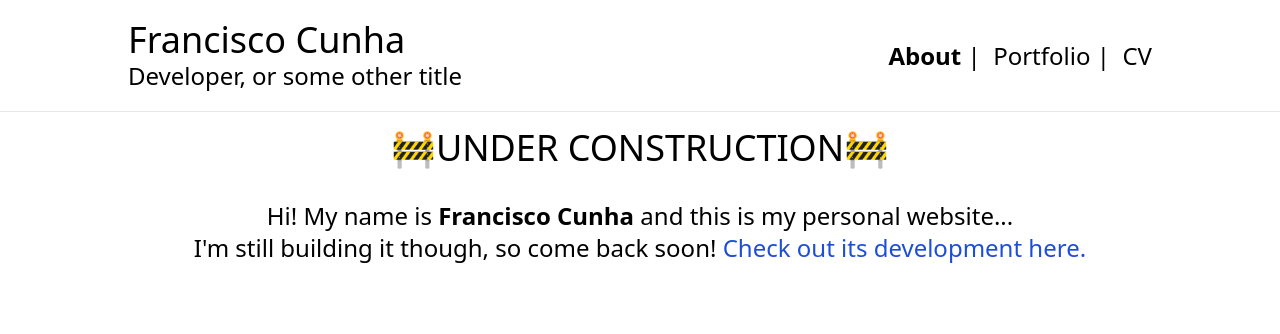
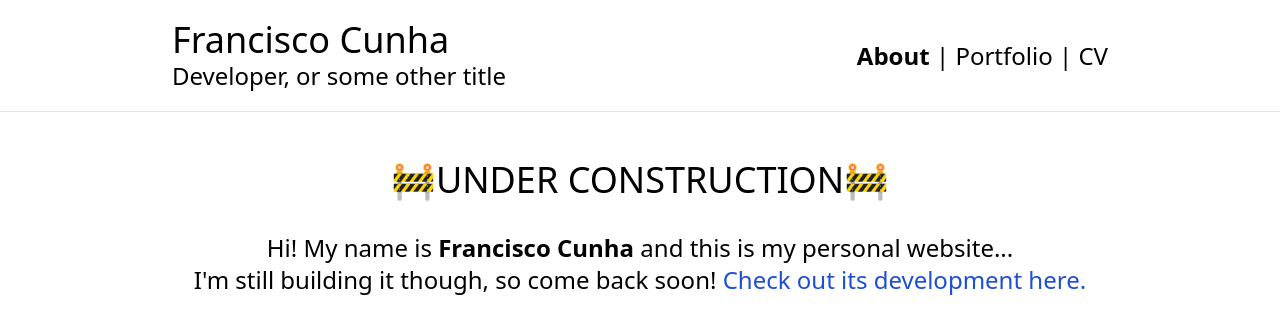
Before and after one commit to franciscunha/franciscunha.com, a SvelteKit app: page / in a window 1280 px wide. Shown: the top 334 px of the page. Built offline with nearby package versions, Linux system fonts and the light colour scheme.

Commit message:
Improvements to global layout

```diff
--- a/src/routes/+layout.svelte
+++ b/src/routes/+layout.svelte
@@ -13,8 +13,9 @@
 
 <!-- Header -->
 <div
-	class="fixed top-0 z-50 flex h-28 w-full items-center justify-between border-b px-4 backdrop-blur-md md:px-32"
+	class="fixed top-0 z-50 flex h-28 w-full justify-center border-b bg-white/50 px-4 backdrop-blur"
 >
+	<div class="flex h-full w-full items-center justify-between md:w-3/4">
 		<!-- Title -->
 		<div>
 			<h1 class="text-4xl">Francisco Cunha</h1>
@@ -32,16 +33,19 @@
 					{item.label}
 				</a>
 				{#if i + 1 != navigation_items.length}
-				<!-- on large screens: pipe character followed by a space -->
-				<span class="max-md:hidden">|&nbsp;</span>
+					<!-- on large screens: pipe character -->
+					<span class="max-md:hidden">|</span>
 					<!-- on small screens: new line -->
 					<span class="md:hidden"><br /></span>
 				{/if}
 			{/each}
 		</div>
 	</div>
+</div>
 
 <!-- Contents -->
-<div class="mx-4 my-32 md:mx-32">
+<div class="mx-4 my-40 flex justify-center">
+	<div class="w-full md:w-3/4">
 		{@render children()}
 	</div>
+</div>
```
Lines whose indentation alone changed are shown as unchanged.
